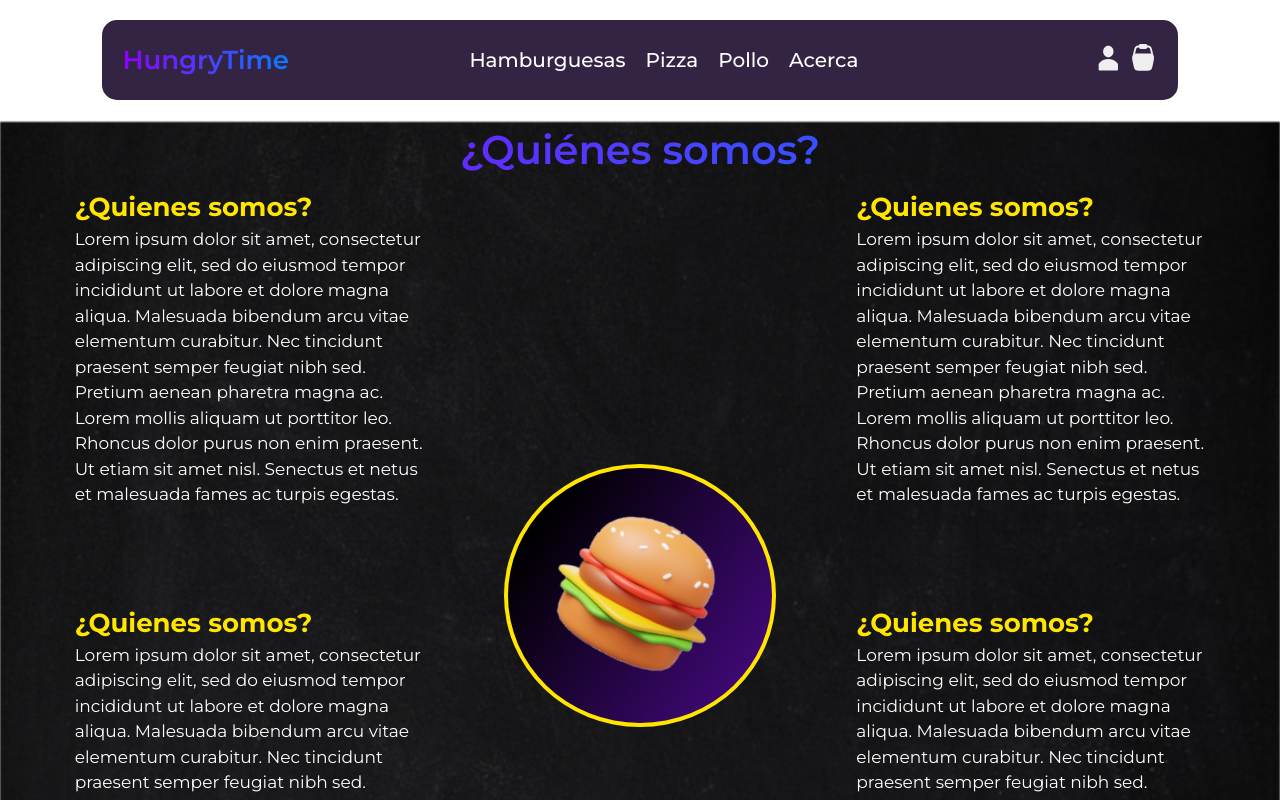
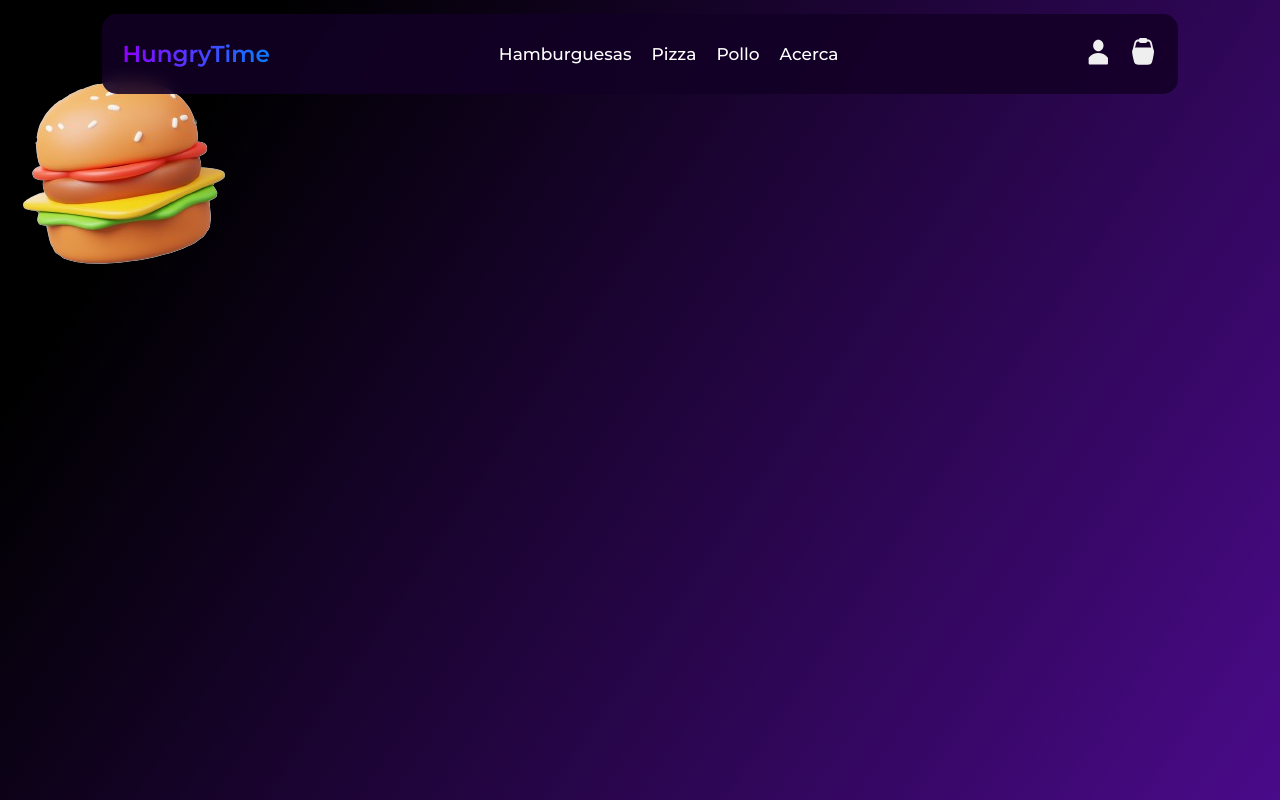
Before and after one commit to No-Country/s13-22-n-node-react, a React (Vite) app in the folder Frontend/s13-22-client-side/: page / in a window 1280 px wide. Shown: the top 800 px of the page. Built offline with nearby package versions, Linux system fonts and the light colour scheme.

Commit message:
Se agregan props al menu/header

```diff
--- a/Frontend/s13-22-client-side/src/app.jsx
+++ b/Frontend/s13-22-client-side/src/app.jsx
@@ -1,21 +1,22 @@
 import AboutUs from "./components/AboutUs/AboutUs";
 import { Header } from "./components/Header/Header";
+import { Hero } from "./components/Hero/Hero";
 
 export default function Root() {
+  const links = [
+    { text: "Hamburguesas", url: "#" },
+    { text: "Pizza", url: "#" },
+    { text: "Pollo", url: "#" },
+    { text: "Acerca", url: "/#about" }
+  ];
   /* Root es el app.jsx para react router dom  */
   return (
     <>
-      <Header/>
+      <Header links={links}/>
     <main>
-      <section className="Hero">
-
-      </section>
-
+      <Hero/>
       <AboutUs />
-
-
     </main>
-
     </>
   );
 }
--- a/Frontend/s13-22-client-side/src/components/Header/Header.css
+++ b/Frontend/s13-22-client-side/src/components/Header/Header.css
@@ -2,7 +2,8 @@
   display: flex;
   width: 100%;
   justify-content: center;
-    margin-top: 6rem;
+  position: fixed;
+  padding-top: 1.4rem;
 }
 
 .header__container {
@@ -13,22 +14,15 @@
   min-width: 80rem;
   align-self: center;
   padding: 1.5rem 2rem;
-    position: fixed;
   justify-content: space-between;
   align-items: center;
   border-radius: 15px;
   background: rgb(19 0 38 / 86%);
   backdrop-filter: blur(8px);
 }
-  .logo__nav {
-    display: flex;
-    justify-content: space-between;
-    gap: 2rem;
-    width: 85%;
-    align-items: center;
-  }
+
 .header__logo {
-    font-size: 2.6rem;
+  font-size: 2.3rem;
   font-weight: 600;
   background: var(--text-gradient);
   background-clip: text;
@@ -36,40 +30,38 @@
   -webkit-text-fill-color: transparent;
 }
 
-  .header__menu {
-    align-items: center;
-    width: calc(60% + 5px);
-  }
-
 .header__menu > ul {
   display: flex;
-    gap: 2rem;
   align-items: center;
-    justify-content: flex-start;
+  justify-content: center;
+  flex-wrap: wrap;
 }
 
 .menu__link {
   color: #fff;
   text-align: center;
-    font-size: 2rem;
+  font-size: 1.7rem;
   font-style: normal;
   font-weight: 500;
   line-height: normal;
+  margin-right: 2rem;
 }
 .menu__link:hover {
   color: var(--main-color);
 }
 .header__icons {
   display: flex;
-    gap: 1rem;
+  margin: 0rem;
   align-items: center;
+  padding: 0;
+  gap: 2rem;
 }
 
 .icon__img--login {
   width: 2rem;
-    height: 3rem;
+  height: 2.6rem;
 }
-  .icon__img--cart{
+.icon__img--cart {
   width: 3rem;
   height: 4rem;
 }
@@ -80,36 +72,18 @@
 .hamburger {
   display: none;
 }
-  @media screen and (max-width: 776px) {
-
-    .header__container {
-      z-index: 50;
-      width: 84%;
-      gap: 1rem;
-      justify-content: center;
-    }
-    .logo__nav {
-      gap: 1rem;
-    }
 
 
+@media screen and (max-width: 845px) {
   .header__logo {
-      font-size: 2rem;
+    font-size: 2.5rem;
   }
-
-    .logo__nav {
-      width: auto;
-    }
-
-
-  }
-
-  @media screen and (max-width: 845px) {
   .header__container {
     z-index: 1;
-    width: 99%;
+    width: 96%;
+    max-width: 60rem;
     gap: 1.6rem;
-    justify-content: center;
+    justify-content: space-between;
     min-width: unset;
     padding: 1rem 1rem;
   }
@@ -120,34 +94,28 @@
   }
   .panel {
     position: fixed;
-      height: 43dvh;
+    height: auto;
     text-align: center;
     z-index: 50;
     right: 0;
     position: fixed;
     background: #11021c;
-      transform: translate(-106%, 0%);
+    transform: translate(-119%, 0%);
     transition: 0.6s ease;
     width: 100%;
     border-radius: 14px;
-      top: 68px;
+    top:78px;
+    padding: 3rem 0;
   }
   .panel.is-active {
     transform: translate(0, 0);
   }
 
-    .logo__nav {
-      display: flex;
-      gap: 3rem;
-      width: 100%;
-      align-items: center;
-      justify-content: center;
-    }
-    .menu__list{
+  .menu__list {
     flex-direction: column;
     transform: translate(0, 0);
-    padding-top: 60px;
     width: 100%;
+    gap: 2rem;
   }
   .hamburger-inner,
   .hamburger-inner:after,
--- a/Frontend/s13-22-client-side/src/components/Header/Header.jsx
+++ b/Frontend/s13-22-client-side/src/components/Header/Header.jsx
@@ -1,6 +1,6 @@
 import { useEffect } from "react";
 import "./Header.css";
-export const Header = () => {
+export const Header = ({ links }) => {
   useEffect(() => {
     const handleClick = (e) => {
       const panel = document.querySelector(".panel");
@@ -28,42 +28,27 @@ export const Header = () => {
       <header className="header">
         <div className="header__container">
           <button
-            className="hamburger hamburger--spring panel-btn
-            "
+            className="hamburger hamburger--spring panel-btn"
             type="button"
           >
             <span className="hamburger-box">
               <span className="hamburger-inner"></span>
             </span>
           </button>
-          <div className="logo__nav">
+
             <h3 className="header__logo">HungryTime</h3>
             <nav className="header__menu panel">
-              <ul className="menu__list ">
-                <li className="menu__item">
-                  <a href="#" className="menu__link">
-                    Hamburguesas
-                  </a>
-                </li>
-                <li className="menu__item">
-                  <a href="#" className="menu__link">
-                    Pizza
-                  </a>
-                </li>
-                <li className="menu__item">
-                  <a href="#" className="menu__link">
-                    Pollo
-                  </a>
-                </li>
-                <li className="menu__item">
-                  <a href="#about" className="menu__link">
-                    Acerca
-                  </a>
-                </li>
+            <ul className="menu__list">
+                {links.map((link, index) => (
+                  <li className="menu__item" key={index}>
+                    <a href={link.url} className="menu__link">
+                      {link.text}
+                    </a>
+                  </li>
+                ))}
               </ul>
             </nav>
-          </div>
-          <div className="header__icons">
+            <div className="header__icons">
             <a href="#">
               <img
                 className="icon__img--login"
@@ -79,6 +64,8 @@ export const Header = () => {
               />
             </a>
           </div>
+
+
         </div>
       </header>
     </>
--- /dev/null
+++ b/Frontend/s13-22-client-side/src/components/Hero/Hero.css
@@ -0,0 +1,4 @@
+.Hero{
+    background: var(--Bg-gradient);
+    height: 100dvh;
+  }
--- /dev/null
+++ b/Frontend/s13-22-client-side/src/components/Hero/Hero.jsx
@@ -0,0 +1,9 @@
+import "./Hero.css"
+export const Hero  = ()=>{
+    return(
+        <section className="Hero">
+        <h2>Hola mundo</h2>
+        <img src="../public/img/burgerIcon.png" alt="" />
+      </section>
+    )
+}
--- a/Frontend/s13-22-client-side/src/index.css
+++ b/Frontend/s13-22-client-side/src/index.css
@@ -28,9 +28,7 @@ body{
   padding: 0;
   font-family: var(--font-montserrat);
 }
-main{
-  margin-top:6rem;
-}
+
 h2{
   font-size: var(--h2-subtitles);
 }
@@ -40,7 +38,3 @@ h3{
 p{
   font-size: var(--font-size-regular);
 }
-
-.Hero{
-  background: var(--Bg-gradient);
-}
--- a/Frontend/s13-22-client-side/src/main.jsx
+++ b/Frontend/s13-22-client-side/src/main.jsx
@@ -5,7 +5,7 @@ import Root from "./app";
 import "./index.css";
 import "./reset.css"
 import ErrorPage from "./error-page.jsx";
-import { Team } from "./routes/Team.jsx";
+import { Team } from "./routes/Team/Team.jsx";
 
 
 
--- a/Frontend/s13-22-client-side/src/routes/Team.jsx
+++ /dev/null
@@ -1,5 +0,0 @@
-export const Team = ()=>{
-    return(
-        <h1>Nuestro equipo</h1>
-    )
-}
--- /dev/null
+++ b/Frontend/s13-22-client-side/src/routes/Team/Team.jsx
@@ -0,0 +1,12 @@
+import { Header } from "../../components/Header/Header"
+
+export const Team = ()=>{
+    return(
+        <>
+        <Header/>
+        <main>
+        <h1>Nuestro equipo</h1>
+        </main>
+        </>
+    )
+}
```
Also changed, not shown: Frontend/s13-22-client-side/src/routes/Team/Team.css (added). Lines whose indentation alone changed are shown as unchanged.
